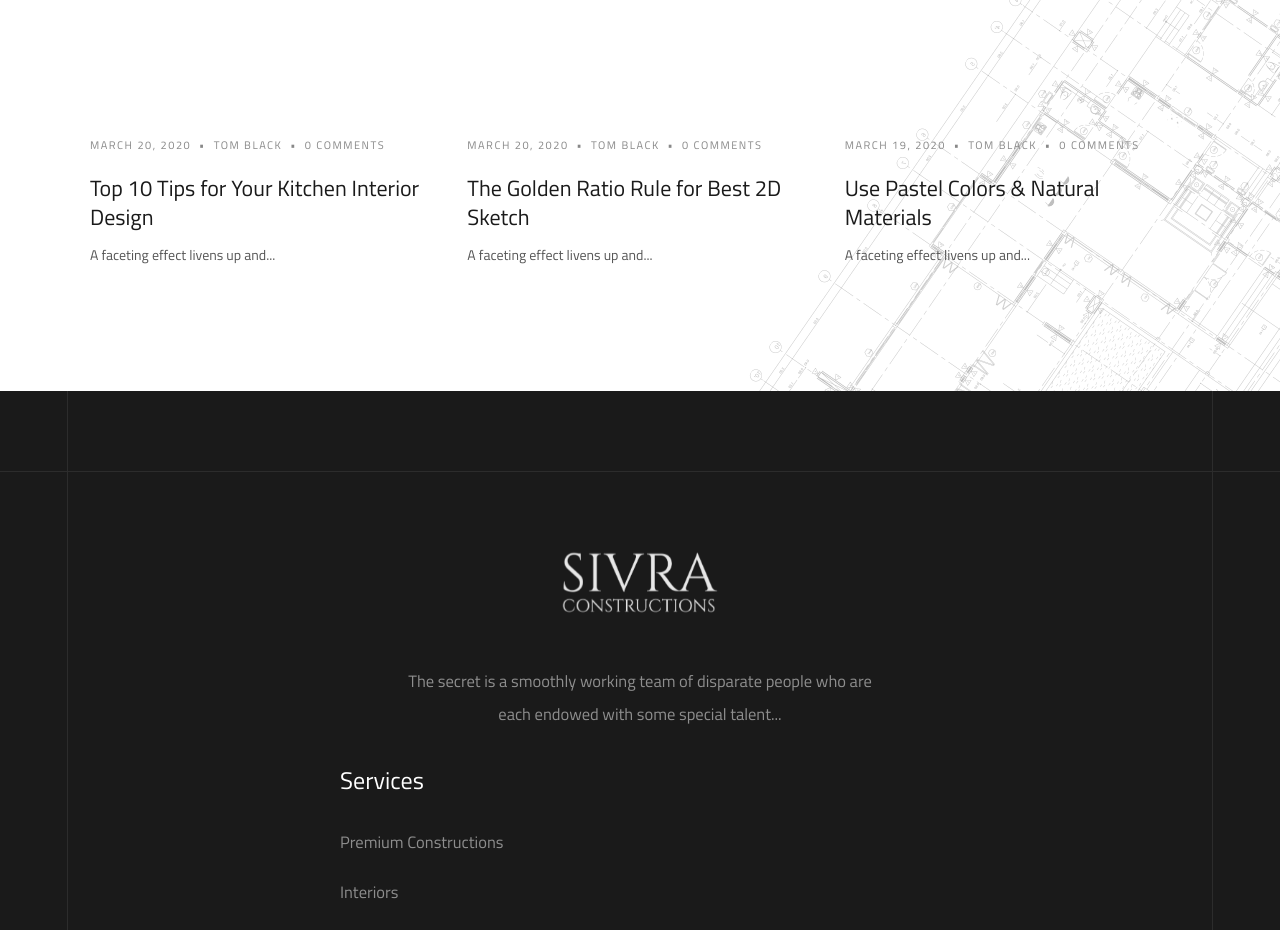
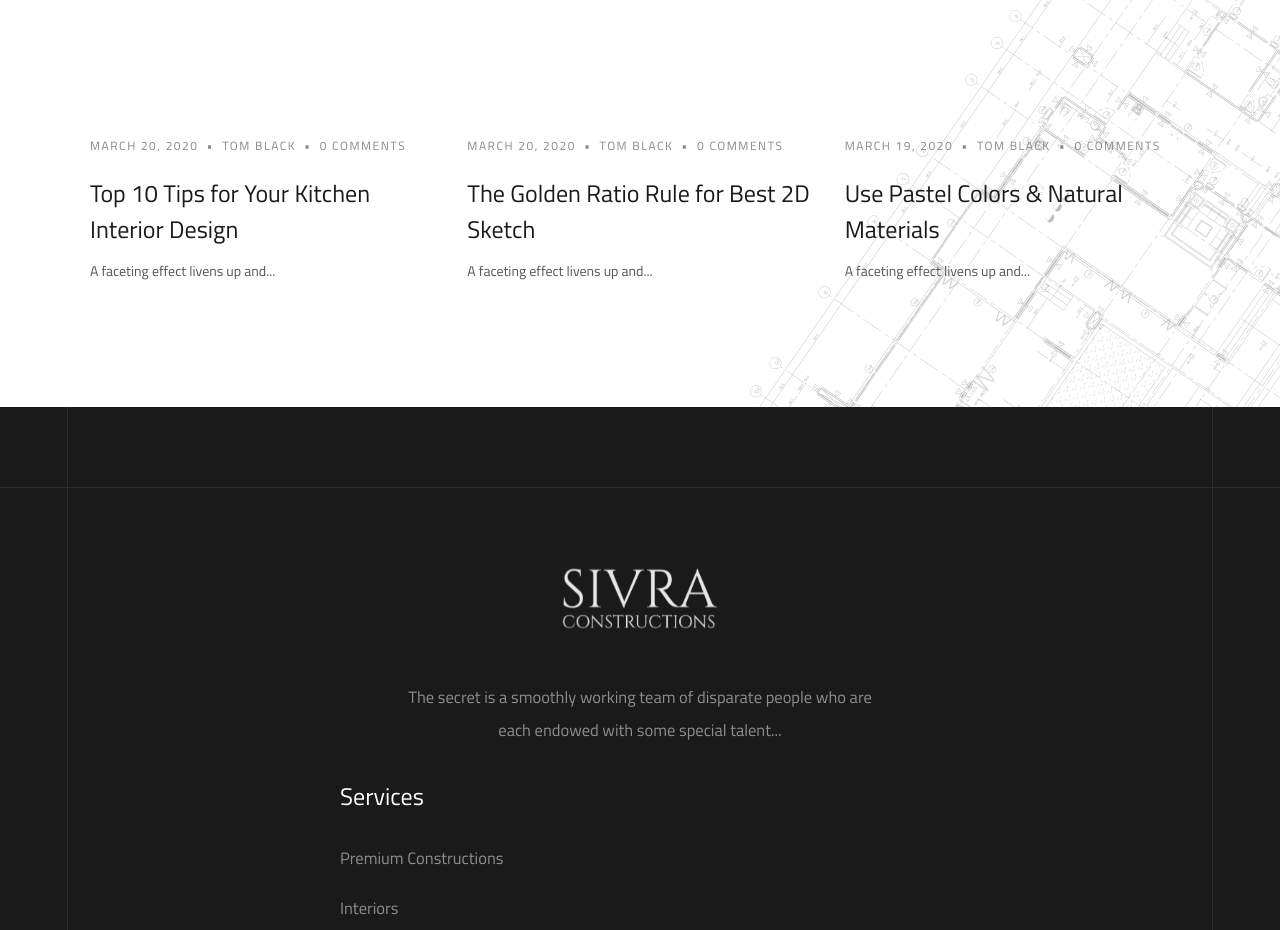
Before and after one commit to Kalandhar01/Siva_con, a Next.js app: page / in a window 1280 px wide. Shown: the part 6120-7050 px from the top of the page. Built offline with nearby package versions, Linux system fonts and the light colour scheme.

Commit message:
feat: align blog section to reference home-3

```diff
--- a/src/components/Blog.tsx
+++ b/src/components/Blog.tsx
@@ -19,14 +19,25 @@ export default function Blog() {
       <div className="relative mx-auto px-6 md:px-[90px]" style={{ maxWidth: "none" }}>
         <div className="flex flex-col md:flex-row md:items-end md:justify-between gap-6" data-reveal>
           <div className="reveal">
-            <span className="eyebrow">[ Our Blog ]</span>
-            <h2 className="section-title" style={{ marginTop: 18 }}>
+            <span
+              style={{
+                fontFamily: '"Titillium Web", sans-serif',
+                fontSize: 14,
+                fontWeight: 600,
+                textTransform: "uppercase",
+                letterSpacing: "0.1em",
+                color: "#9F9E9E",
+              }}
+            >
+              [ Our Blog ]
+            </span>
+            <h2 className="section-title" style={{ marginTop: 18, fontSize: 42, fontWeight: 400 }}>
               Read Our Latest News
             </h2>
             <div className="dot-sep" style={{ marginTop: 22 }} />
           </div>
           <div className="reveal">
-            <a href="#" className="btn btn-outline">
+            <a href="#" className="btn">
               View All
             </a>
           </div>
@@ -53,8 +64,8 @@ export default function Blog() {
                     left: 20,
                     background: "#1a1a1a",
                     color: "#ffffff",
-                    fontFamily: "var(--font-titillium)",
-                    fontSize: 10,
+                    fontFamily: '"Titillium Web", sans-serif',
+                    fontSize: 11,
                     fontWeight: 600,
                     textTransform: "uppercase",
                     letterSpacing: "2px",
@@ -67,8 +78,8 @@ export default function Blog() {
               <div style={{ padding: "24px 0" }}>
                 <div
                   style={{
-                    fontFamily: "var(--font-titillium)",
-                    fontSize: 11,
+                    fontFamily: '"Titillium Web", sans-serif',
+                    fontSize: 12,
                     color: "#888888",
                     textTransform: "uppercase",
                     letterSpacing: "1.5px",
@@ -79,11 +90,11 @@ export default function Blog() {
                 </div>
                 <h4
                   style={{
-                    fontFamily: "var(--font-titillium)",
-                    fontSize: 22,
+                    fontFamily: '"Titillium Web", sans-serif',
+                    fontSize: 24,
                     fontWeight: 400,
                     color: "#1a1a1a",
-                    lineHeight: 1.3,
+                    lineHeight: "36px",
                     marginBottom: 12,
                   }}
                 >
```
